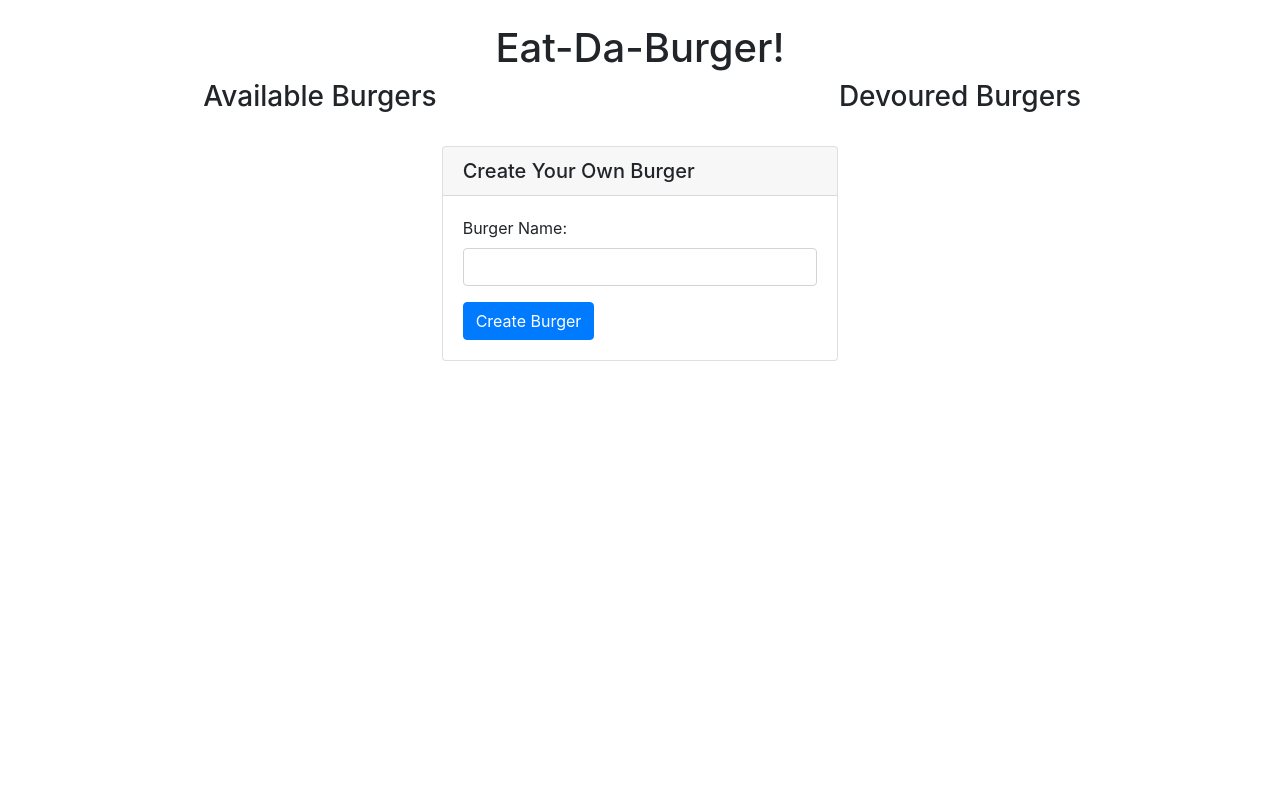
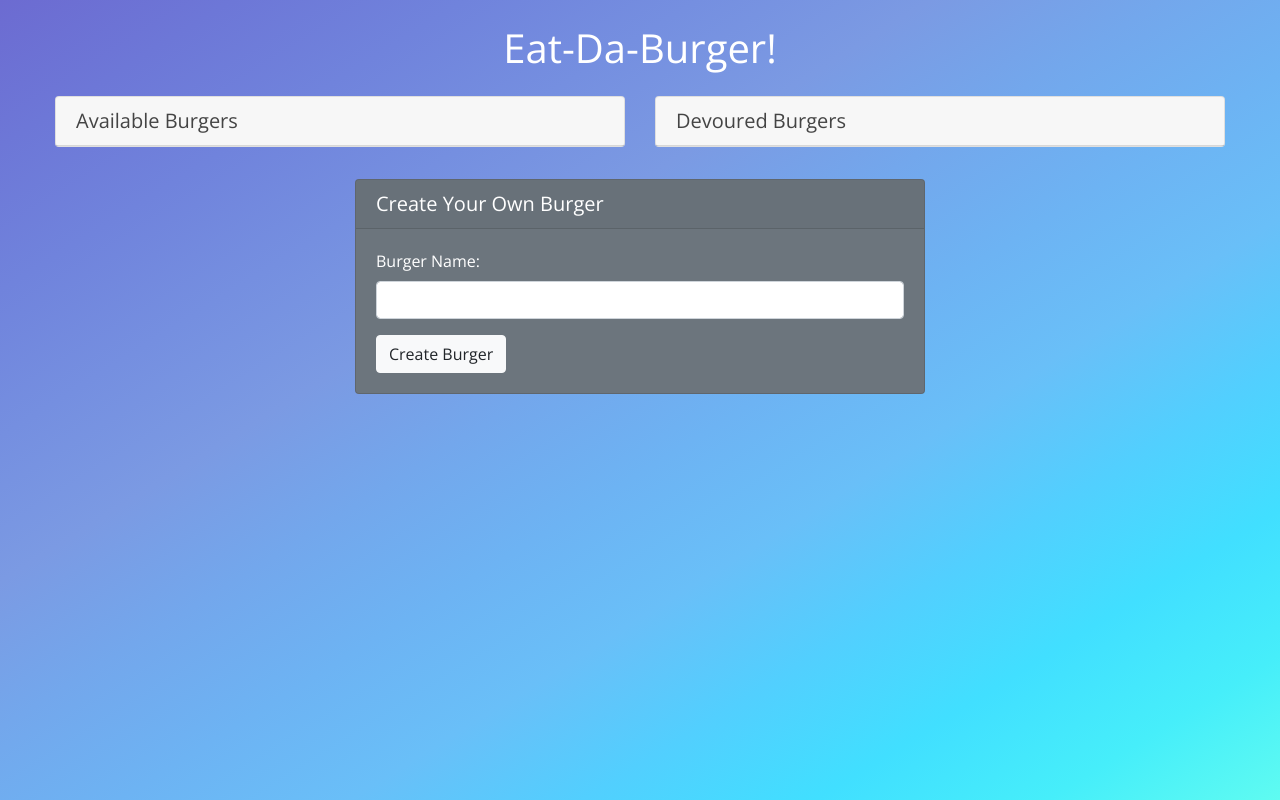
Before and after one commit to xtianares/burger, a Node server app: template views/index.handlebars in a window 1280 px wide. Run offline with Node 20, Linux system fonts and the light colour scheme; the template is opened without the code that fills it, so the values that code supplies are empty; some libraries are stand-ins or nearby versions.

Commit message:
all done, added some css as well

```diff
--- a/config/orm.js
+++ b/config/orm.js
@@ -2,7 +2,7 @@ let connection = require('./connection.js');
 
 let orm = {
     // selecting all burgers in db
-    select: (table, cb) => {
+    selectAll: (table, cb) => {
         let query ="SELECT * FROM ?? ORDER BY id ASC";
         connection.query(query, table, function(error, data) {
             if(error) throw error;
@@ -10,7 +10,7 @@ let orm = {
         });
     },
     // creating new burger
-    insert: (table, col, val, cb) => {
+    insertOne: (table, col, val, cb) => {
         // INSERT INTO table_name(column_name)
         // VALUES ('the_value');
         let query = "INSERT INTO ??(??) VALUES(?)";
@@ -20,7 +20,7 @@ let orm = {
         });
     },
     // setting devoured to true
-    update: (table, id, cb) => {
+    updateOne: (table, id, cb) => {
         // UPDATE table_name
         // SET column1 = value1, column2 = value2, ...
         // WHERE condition;
--- a/db/schema.sql
+++ b/db/schema.sql
@@ -7,5 +7,6 @@ CREATE TABLE burger (
     id INT AUTO_INCREMENT NOT NULL,
     burger_name VARCHAR(255) NOT NULL,
     devoured BOOLEAN DEFAULT false,
+    createAt TIMESTAMP NOT NULL DEFAULT CURRENT_TIMESTAMP,
     PRIMARY KEY(id)
 );
--- a/models/burger.js
+++ b/models/burger.js
@@ -3,19 +3,19 @@ let orm = require('../config/orm.js');
 let burger = {
     // grab all burgers
     all: (cb) => {
-        orm.select('burger', function(res) {
+        orm.selectAll('burger', function(res) {
             cb(res);
         });
     },
     // add/create burger
     create: (burgerName, cb) => {
-        orm.insert('burger', 'burger_name', burgerName, function(res) {
+        orm.insertOne('burger', 'burger_name', burgerName, function(res) {
             cb(res);
         });
     },
     // update a burger
     update: (id, cb) => {
-        orm.update('burger', id, function(res) {
+        orm.updateOne('burger', id, function(res) {
             cb(res);
         });
     }
--- /dev/null
+++ b/public/css/style.css
@@ -0,0 +1,43 @@
+/* ----------------------------------------------------------------------------
+    Project Styles
+----------------------------------------------------------------------------- */
+html {
+    min-height: 100%;
+    position: relative;
+}
+body {
+    font-family: 'Open Sans', 'Trebuchet MS', Verdana, Arial, Helvetica, sans-serif;
+    text-rendering: optimizeLegibility;
+    color: #444;
+    background-color: #56A8E3;
+    background-image: linear-gradient(to right bottom, #6c6bd1, #6d77d7, #7083dc, #758fe0, #7b9ae3, #73a7ec, #6db3f3, #69bff8, #52cffe, #41dfff, #46eefa, #5ffbf1);
+    background-size: cover;
+    background-position: 50% 50%;
+    background-attachment: fixed;
+    overflow-y: scroll;
+}
+.container {
+    max-width: 1200px;
+}
+.container-fluid.but-fixed {
+    max-width: 1230px;
+}
+/* ----------------------------------------------------------------------------
+    Page Media Queries
+----------------------------------------------------------------------------- */
+@media (min-width: 576px) {
+    .container-fluid.but-fixed {
+        padding-left: 30px;
+        padding-right: 30px;
+    }
+
+}
+@media (min-width: 768px) {
+
+}
+@media (min-width: 992px) {
+
+}
+@media (min-width: 1200px) {
+
+}
--- a/views/index.handlebars
+++ b/views/index.handlebars
@@ -2,25 +2,25 @@
     <div class="container-fluid but-fixed">
         <div class="row d-flex justify-content-center mt-4">
             <div class="col-12 text-center">
-                <h1>Eat-Da-Burger!</h1>
+                <h1 class="mb-4 text-white">Eat-Da-Burger!</h1>
             </div>
-            <div class="col-md-8 col-lg-5">
-                <h3 class="text-center">Available Burgers</h3>
-                <ul class="list-group">
+            <div class="col-md-8 col-lg-6">
+                <div class="card mb-2">
+                    <h5 class="card-header">Available Burgers</h5>
+                    <ul class="list-group list-group-flush">
                         {{#each burgers}}
                             {{#unless this.devoured}}
                                 <!-- <li class="list-group-item d-flex align-items-center">{{this.id}}. {{this.burger_name}} <button class="btn btn-outline-primary btn-sm ml-auto" type="submit" data-id="{{this.id}}" >Devour it!</button></li> -->
-                            <li class="list-group-item d-flex align-items-center">{{this.burger_name}} <button class="btn btn-outline-primary btn-sm ml-auto" type="submit" data-id="{{this.id}}" >Devour it!</button></li>
+                                <li class="list-group-item d-flex align-items-center">{{this.burger_name}} <button class="btn btn-outline-primary btn-sm ml-auto eat-btn" type="submit" data-id="{{this.id}}">Devour it!</button></li>
                             {{/unless}}
                         {{/each}}
                     </ul>
                 </div>
-            <div class="col-md-8 col-lg-1">
-                <!-- spacer -->
             </div>
-            <div class="col-md-8 col-lg-5">
-                <h3 class="text-center">Devoured Burgers</h3>
-                <ul class="list-group">
+            <div class="col-md-8 col-lg-6">
+                <div class="card md-2">
+                    <h5 class="card-header">Devoured Burgers</h5>
+                    <ul class="list-group list-group-flush">
                         {{#each burgers}}
                             {{#if this.devoured}}
                                 <!-- <li class="list-group-item d-flex align-items-center">{{this.id}}. {{this.burger_name}}</li> -->
@@ -30,17 +30,18 @@
                     </ul>
                 </div>
             </div>
+        </div>
         <div class="row d-flex justify-content-center mt-4">
-            <div class="col-md-6 col-lg-4">
-                <div class="card mb-3">
+            <div class="col-md-7 col-lg-6">
+                <div class="card text-white bg-secondary mb-3">
                     <h5 class="card-header">Create Your Own Burger</h5>
                     <div class="card-body">
-                        <form class="create-form" action="/create" method="POST">
+                        <form class="create-burger" action="/api/create" method="POST">
                             <div class="form-group">
                                 <label for="burger-name">Burger Name:</label>
                                 <input id="burger-name" class="form-control" type="text"  name="burgerName">
                             </div>
-                            <button class="btn btn-primary" type="submit">Create Burger</button>
+                            <button class="btn btn-light" type="submit">Create Burger</button>
                         </form>
                     </div>
                 </div>
```
Also changed, not shown: controllers/burgers_controller.js (+9 -5 lines), views/layouts/main.handlebars (+41 -2 lines). Lines whose indentation alone changed are shown as unchanged.
